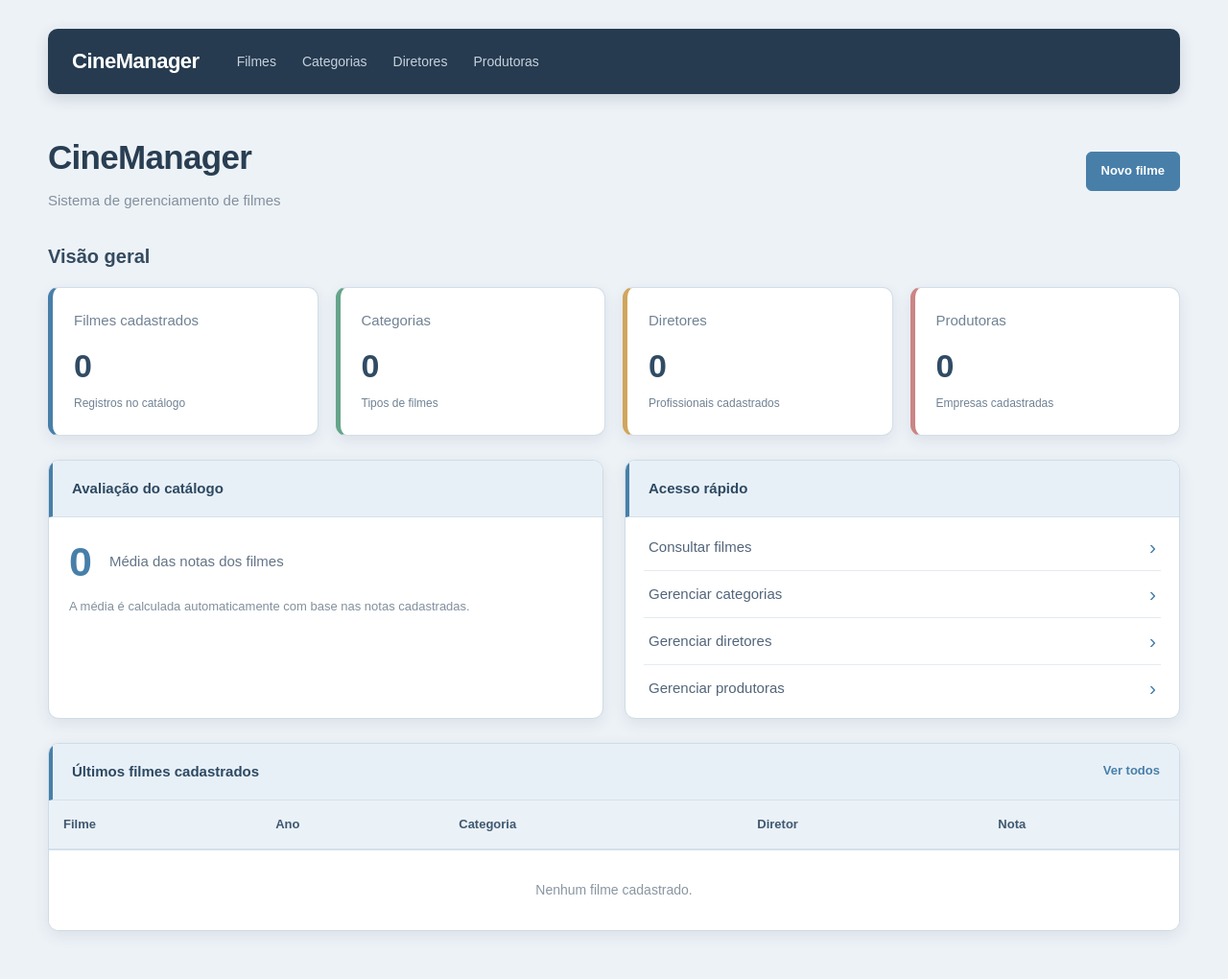
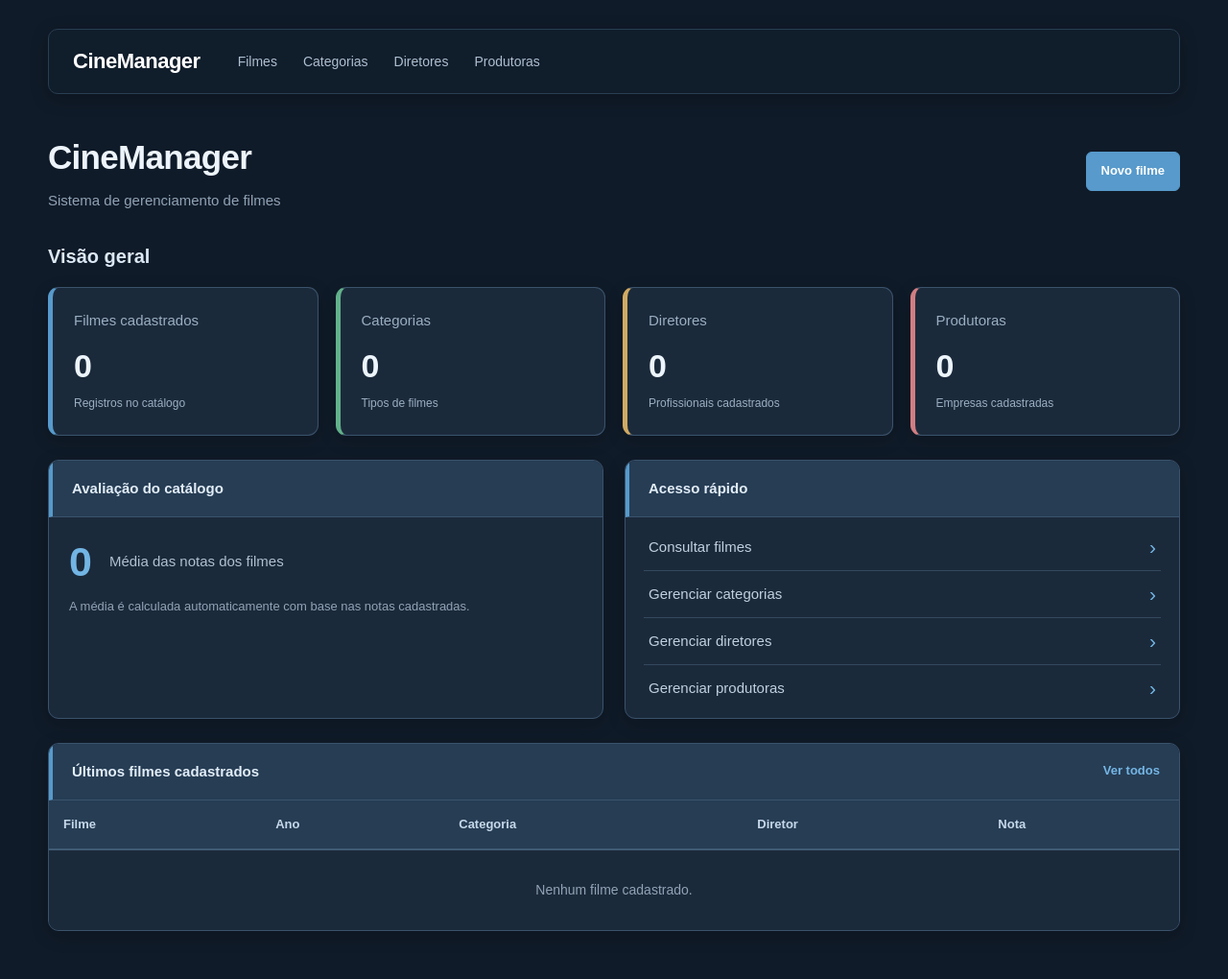
Before and after one commit to Nanduou/Sistema-Filmes, a Spring Boot app: page / in a window 1280 px wide. Shown: the whole page at 96% size. Run offline with Spring Boot 4, Linux system fonts and the light colour scheme; data that the repository does not hold is empty.

Commit message:
Update color variables and styles in estilo.css

```diff
--- a/src/main/resources/static/css/estilo.css
+++ b/src/main/resources/static/css/estilo.css
@@ -3,14 +3,17 @@
 }
 
 :root {
-    --nav: #263b50;
-    --nav-dark: #1d3043;
-    --text: #344454;
-    --muted: #82909d;
-    --line: #d8e1e9;
-    --blue: #477fa9;
-    --blue-dark: #35688f;
-    --page: #edf2f7;
+    --nav: #101d2b;
+    --nav-dark: #0b1520;
+    --text: #d5e0eb;
+    --muted: #91a3b5;
+    --line: #34495e;
+    --blue: #579acb;
+    --blue-dark: #3e80b2;
+    --page: #101b29;
+    --panel: #1b2a3b;
+    --panel-light: #22354a;
+    --input: #142437;
 }
 
 html {
@@ -47,12 +50,13 @@ a {
     padding: 0 25px;
     margin-bottom: 38px;
     background: var(--nav);
+    border: 1px solid #293e52;
     border-radius: 10px;
-    box-shadow: 0 5px 15px rgba(29, 48, 67, .16);
+    box-shadow: 0 5px 18px rgba(0, 0, 0, .25);
 }
 
 .navbar a {
-    color: #c6d1dc;
+    color: #aebfd0;
     font-size: 14px;
     transition: color .2s;
 }
@@ -79,7 +83,7 @@ main {
 
 h1 {
     margin: 0;
-    color: #293e52;
+    color: #edf4fb;
     font-size: 30px;
     font-weight: 700;
     letter-spacing: -.7px;
@@ -108,7 +112,7 @@ p {
 
 .section-title {
     margin: 0 0 16px;
-    color: #344b60;
+    color: #dce8f4;
     font-size: 20px;
     font-weight: 700;
 }
@@ -125,41 +129,41 @@ p {
 .stat-card {
     min-height: 145px;
     padding: 22px;
-    background: #fff;
-    border: 1px solid #d3dee8;
-    border-left: 5px solid #477fa9;
+    background: var(--panel);
+    border: 1px solid #3a526b;
+    border-left: 5px solid #579acb;
     border-radius: 11px;
-    box-shadow: 0 5px 15px rgba(35, 55, 75, .09);
+    box-shadow: 0 5px 17px rgba(0, 0, 0, .20);
     transition: transform .2s, box-shadow .2s;
 }
 
 .stat-card:hover {
     transform: translateY(-3px);
-    box-shadow: 0 8px 19px rgba(35, 55, 75, .13);
+    box-shadow: 0 8px 20px rgba(0, 0, 0, .28);
 }
 
 .stat-card.green {
-    border-left-color: #65a48a;
+    border-left-color: #62b18b;
 }
 
 .stat-card.gold {
-    border-left-color: #d0a65c;
+    border-left-color: #d1aa62;
 }
 
 .stat-card.red {
-    border-left-color: #cb8585;
+    border-left-color: #d17e83;
 }
 
 .stat-card span,
 .stat-card small {
     display: block;
-    color: #718294;
+    color: #9aafc2;
 }
 
 .stat-card strong {
     display: block;
     margin: 8px 0 0;
-    color: #304b64;
+    color: #edf5fc;
     font-size: 34px;
     font-weight: 700;
 }
@@ -181,10 +185,10 @@ p {
 .panel {
     min-width: 0;
     overflow: hidden;
-    background: #fff;
-    border: 1px solid #cfdbe6;
+    background: var(--panel);
+    border: 1px solid #3a526b;
     border-radius: 11px;
-    box-shadow: 0 5px 16px rgba(35, 55, 75, .09);
+    box-shadow: 0 5px 18px rgba(0, 0, 0, .22);
 }
 
 .panel-heading {
@@ -193,21 +197,21 @@ p {
     align-items: center;
     min-height: 59px;
     padding: 15px 20px;
-    color: #2d4962;
+    color: #e2edf8;
     font-weight: 700;
-    border-bottom: 1px solid #d5e1eb;
-    border-left: 4px solid #477fa9;
-    background: #e8f0f7;
+    border-bottom: 1px solid #3b536c;
+    border-left: 4px solid var(--blue);
+    background: #263d54;
 }
 
 .panel-heading a {
-    color: var(--blue);
+    color: #75b6e5;
     font-size: 13px;
     font-weight: 600;
 }
 
 .panel-heading a:hover {
-    color: var(--blue-dark);
+    color: #b1d9f5;
 }
 
 .average-content {
@@ -218,18 +222,19 @@ p {
 }
 
 .average-content strong {
-    color: var(--blue);
+    color: #72b5e4;
     font-size: 43px;
     line-height: 1;
 }
 
 .average-content span {
-    color: #647587;
+    color: #b0c0d0;
 }
 
 .muted {
     padding: 0 21px 18px;
     font-size: 13px;
+    color: var(--muted);
 }
 
 .quick-links {
@@ -241,13 +246,13 @@ p {
     justify-content: space-between;
     align-items: center;
     padding: 12px 5px;
-    color: #526579;
-    border-bottom: 1px solid #e5ebf0;
+    color: #c1d0df;
+    border-bottom: 1px solid #34495e;
     transition: color .2s, padding .2s;
 }
 
 .quick-links a:hover {
-    color: var(--blue);
+    color: #80bde8;
     padding-left: 9px;
 }
 
@@ -256,7 +261,7 @@ p {
 }
 
 .quick-links a span {
-    color: var(--blue);
+    color: #72b5e4;
     font-size: 21px;
     line-height: 1;
 }
@@ -274,7 +279,7 @@ table {
     width: 100%;
     border-collapse: collapse;
     margin: 0;
-    background: #fff;
+    background: var(--panel);
 }
 
 th,
@@ -282,20 +287,20 @@ td {
     padding: 15px;
     text-align: left;
     vertical-align: middle;
-    border-bottom: 1px solid #e4eaf0;
+    border-bottom: 1px solid #34495e;
     white-space: nowrap;
 }
 
 th {
-    color: #405970;
+    color: #c6d8e9;
     font-size: 13px;
     font-weight: 700;
-    background: #eaf1f7;
-    border-bottom: 2px solid #d3e0eb;
+    background: #263d54;
+    border-bottom: 2px solid #405b75;
 }
 
 td {
-    color: #68798a;
+    color: #b2c2d1;
     font-size: 14px;
 }
 
@@ -464,7 +479,7 @@ select:focus {
 
 .empty {
     padding: 30px;
-    color: #8996a2;
+    color: #91a3b5;
     text-align: center;
 }
 
```
Also changed, not shown: other parts of src/main/resources/static/css/estilo.css (+44 -34 lines).
